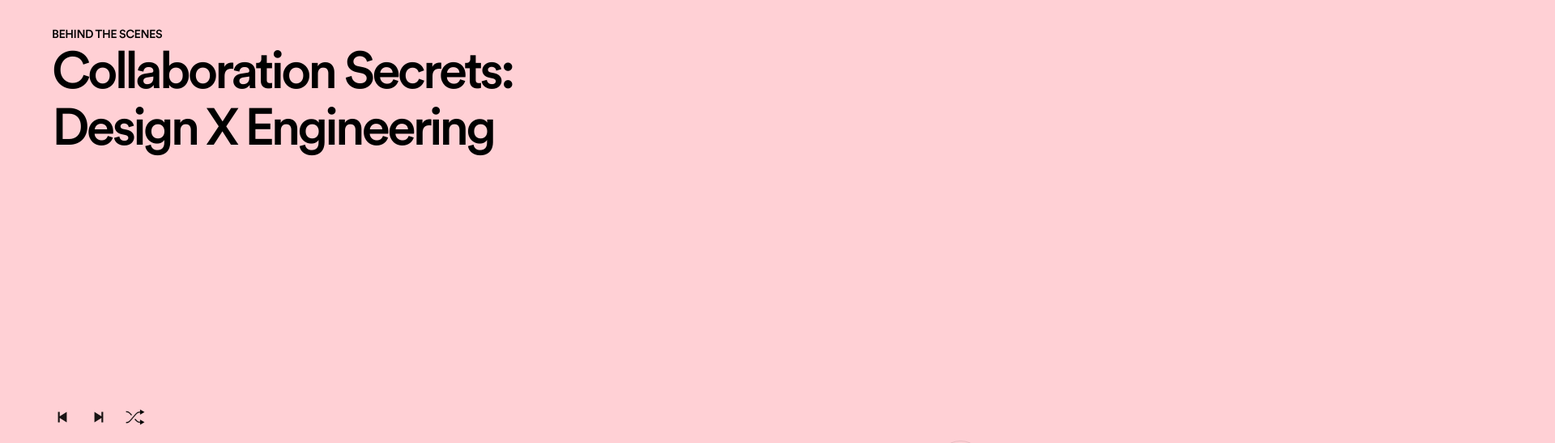
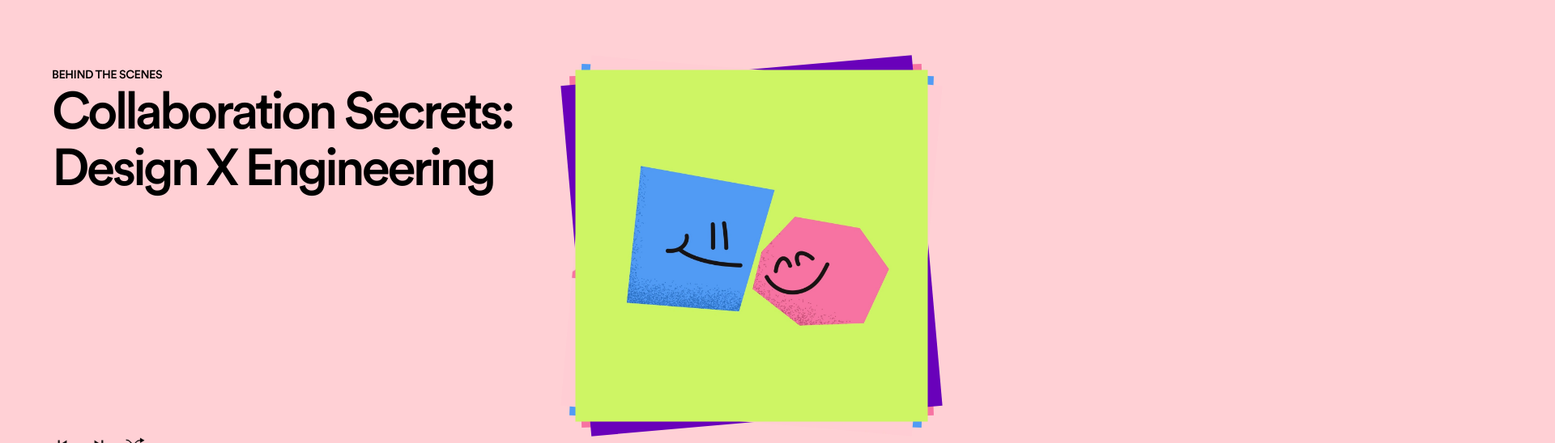
Before and after one commit to ArtisticH/spotify, a website: page index.html in a window 1280 px wide. Shown: the part 68-616 px from the top of the page at 81% size, 1920 px wide, since content can reach past the window. Drawn offline with nearby package versions, Linux system fonts and the light colour scheme.

Commit message:
showslide

```diff
--- a/index.html
+++ b/index.html
@@ -153,52 +153,50 @@
   <main id="main">
     <div class="width main">
       <div class="main__imgs">
-        <div class="main__imgs__frame">
-          <div class="main__imgs__frame__image-box">
-            <img class="main__imgs__frame__image-box__image" src="/public/img/main/main1.jpeg" alt="main1">
+        <div class="main__imgs__image-box">
+          <img class="main__imgs__image-box__image" src="/public/img/main/main15.jpeg" alt="main15">
         </div>
-          <div class="main__imgs__frame__image-box">
-            <img class="main__imgs__frame__image-box__image" src="/public/img/main/main22.jpeg" alt="main2">
+        <div class="main__imgs__image-box">
+          <img class="main__imgs__image-box__image" src="/public/img/main/main14.jpeg" alt="main14">
         </div>
-          <div class="main__imgs__frame__image-box">
-            <img class="main__imgs__frame__image-box__image" src="/public/img/main33.jpeg" alt="main3">
+        <div class="main__imgs__image-box">
+          <img class="main__imgs__image-box__image" src="/public/img/main/main13.jpeg" alt="main13">
         </div>
-          <div class="main__imgs__frame__image-box">
-            <img class="main__imgs__frame__image-box__image" src="/public/img/main/main4.jpeg" alt="main4">
+        <div class="main__imgs__image-box">
+          <img class="main__imgs__image-box__image" src="/public/img/main/main12.jpeg" alt="main12">
         </div>
-          <div class="main__imgs__frame__image-box">
-            <img class="main__imgs__frame__image-box__image" src="/public/img/main/main5.jpeg" alt="main5">
+        <div class="main__imgs__image-box">
+          <img class="main__imgs__image-box__image" src="/public/img/main/main11.jpeg" alt="main11">
         </div>
-          <div class="main__imgs__frame__image-box">
-            <img class="main__imgs__frame__image-box__image" src="/public/img/main/main6.jpeg" alt="main6">
+        <div class="main__imgs__image-box">
+          <img class="main__imgs__image-box__image" src="/public/img/main/main10.jpeg" alt="main10">
         </div>
-          <div class="main__imgs__frame__image-box">
-            <img class="main__imgs__frame__image-box__image" src="/public/img/main/main7.jpeg" alt="main7">
+        <div class="main__imgs__image-box">
+          <img class="main__imgs__image-box__image" src="/public/img/main/main9.jpeg" alt="main9">
         </div>
-          <div class="main__imgs__frame__image-box">
-            <img class="main__imgs__frame__image-box__image" src="/public/img/main/main8.jpeg" alt="main8">
+        <div class="main__imgs__image-box">
+          <img class="main__imgs__image-box__image" src="/public/img/main/main8.jpeg" alt="main8">
         </div>
-          <div class="main__imgs__frame__image-box">
-            <img class="main__imgs__frame__image-box__image" src="/public/img/main/main9.jpeg" alt="main9">
+        <div class="main__imgs__image-box">
+          <img class="main__imgs__image-box__image" src="/public/img/main/main7.jpeg" alt="main7">
         </div>
-          <div class="main__imgs__frame__image-box">
-            <img class="main__imgs__frame__image-box__image" src="/public/img/main/main10.jpeg" alt="main10">
+        <div class="main__imgs__image-box">
+          <img class="main__imgs__image-box__image" src="/public/img/main/main6.jpeg" alt="main6">
         </div>
-          <div class="main__imgs__frame__image-box">
-            <img class="main__imgs__frame__image-box__image" src="/public/img/main/main11.jpeg" alt="main11">
+        <div class="main__imgs__image-box">
+          <img class="main__imgs__image-box__image" src="/public/img/main/main5.jpeg" alt="main5">
         </div>
-          <div class="main__imgs__frame__image-box">
-            <img class="main__imgs__frame__image-box__image" src="/public/img/main/main12.jpeg" alt="main12">
+        <div class="main__imgs__image-box">
+          <img class="main__imgs__image-box__image" src="/public/img/main/main4.jpeg" alt="main4">
         </div>
-          <div class="main__imgs__frame__image-box">
-            <img class="main__imgs__frame__image-box__image" src="/public/img/main/main13.jpeg" alt="main13">
+        <div class="main__imgs__image-box">
+          <img class="main__imgs__image-box__image" src="/public/img/main/main3.jpeg" alt="main3">
         </div>
-          <div class="main__imgs__frame__image-box">
-            <img class="main__imgs__frame__image-box__image" src="/public/img/main/main14.jpeg" alt="main14">
+        <div class="main__imgs__image-box">
+          <img class="main__imgs__image-box__image" src="/public/img/main/main2.jpeg" alt="main2">
         </div>
-          <div class="main__imgs__frame__image-box">
-            <img class="main__imgs__frame__image-box__image" src="/public/img/main/main15.jpeg" alt="main15">
-          </div>
+        <div class="main__imgs__image-box">
+          <img class="main__imgs__image-box__image" src="/public/img/main/main1.jpeg" alt="main1">
         </div>
       </div>
       <div class="main__title">
--- a/public/css/style.css
+++ b/public/css/style.css
@@ -391,38 +391,100 @@ body.hidden {
 
 .main__imgs {
   grid-area: main-imgs;
-}
-
-.main__imgs__frame {
-  height: 450px;
-  display: flex;
-  align-items: center;
-  justify-content: center;
   position: relative;
-}
-
-.main__imgs__frame__image-box {
-  width: 85%;
-  aspect-ratio: 1 / 1;
+  height: 440px;
+}
+
+.main__imgs__image-box {
   position: absolute;
-  transform: translate(-50%, -50%);
   top: 50%;
   left: 200%;
-  opacity: 0;
+  transform: translate(-50%, -50%);
+  width: 370px;
+  aspect-ratio: 1 / 1;
   transition: left 0.4s ease-out;
 }
 
-.main__imgs__frame__image-box.stack {
-  left: 50%;
-  opacity: 1;
-}
-
-.main__imgs__frame__image-box__image {
+.main__imgs__image-box__image {
   width: 100%;
   aspect-ratio: 1 / 1;
   display: block;
   cursor: pointer;
-  box-shadow: rgba(0, 0, 0, 0) 2px 5px 27px;
+}
+
+/* 15가 가장 위에 */
+.main__imgs__image-box:nth-child(15).stacked {
+  left: 50%;
+}
+
+.main__imgs__image-box:nth-child(14).stacked {
+  transform: translate(-50%, -50%) rotate(5deg) scale(1);
+  left: 50%;
+}
+
+.main__imgs__image-box:nth-child(13).stacked {
+  transform: translate(-50%, -50%) rotate(-5deg) scale(1);
+  left: 50%;
+}
+
+.main__imgs__image-box:nth-child(12).stacked {
+  transform: translate(-50%, -50%) rotate(2deg) scale(1);
+  left: 50%;
+}
+
+.main__imgs__image-box:nth-child(11).stacked {
+  transform: translate(-50%, -50%) rotate(-2deg) scale(1);
+  left: 50%;
+}
+
+.main__imgs__image-box:nth-child(10).stacked {
+  transform: translate(-50%, -50%) rotate(0deg) scale(1);
+  left: 50%;
+}
+
+.main__imgs__image-box:nth-child(9).stacked {
+  transform: translate(-50%, -50%) rotate(5deg) scale(0.9);
+  left: 50%;
+}
+
+.main__imgs__image-box:nth-child(8).stacked {
+  transform: translate(-50%, -50%) rotate(-5deg) scale(0.85);
+  left: 50%;
+}
+
+.main__imgs__image-box:nth-child(7).stacked {
+  transform: translate(-50%, -50%) rotate(2deg) scale(0.8);
+  left: 50%;
+}
+
+.main__imgs__image-box:nth-child(6).stacked {
+  transform: translate(-50%, -50%) rotate(-2deg) scale(0.75);
+  left: 50%;
+}
+
+.main__imgs__image-box:nth-child(5).stacked {
+  transform: translate(-50%, -50%) rotate(0deg) scale(0.7);
+  left: 50%;
+}
+
+.main__imgs__image-box:nth-child(4).stacked {
+  transform: translate(-50%, -50%) rotate(-5deg) scale(0.65);
+  left: 50%;
+}
+
+.main__imgs__image-box:nth-child(3).stacked {
+  transform: translate(-50%, -50%) rotate(5deg) scale(0.6);
+  left: 50%;
+}
+
+.main__imgs__image-box:nth-child(2).stacked {
+  transform: translate(-50%, -50%) rotate(2deg) scale(0.55);
+  left: 50%;
+}
+
+.main__imgs__image-box:nth-child(1).stacked {
+  transform: translate(-50%, -50%) rotate(-2deg) scale(0.5);
+  left: 50%;
 }
 
 .main__title {
@@ -617,15 +679,15 @@ body.hidden {
     'main-btns main-imgs'
     'main-title main-title'
     'main-bar main-bar';
-    grid-template-columns: 1fr 9fr;
-  }
-
-  .main__imgs__frame {
-    height: 550px;
-  }
-
-  .main__imgs__frame__image-box {
-    width: 60%;
+    grid-template-columns: 0.5fr 95fr;
+  }
+
+  .main__imgs {
+    height: 520px;
+  }
+
+  .main__imgs__image-box {
+    width: 427px;
   }
 
   .main__btns {
@@ -672,10 +734,16 @@ body.hidden {
     'main-btns main-btns'
     'main-bar main-bar';
     grid-template-columns: 1fr 1fr;
-  }
-
-  .main__imgs__frame {
-    height: 450px;
+    padding-top: 50px;
+    padding-bottom: 15px;
+  }
+
+  .main__imgs {
+    height: 435px;
+  }
+
+  .main__imgs__image-box {
+    width: 435px;
   }
 
   .main__btns {
@@ -702,10 +770,6 @@ body.hidden {
   .main__title__title {
     font-size: 4rem;
     letter-spacing: -4px;
-  }
-
-  .main__imgs__frame__image-box {
-    width: 85%;
   }
 }
 
@@ -718,8 +782,23 @@ body.hidden {
     grid-template-columns: 1fr 4.5fr 4.5fr;
   }
 
-  .main__imgs__frame {
-    height: 550px;
+  .main__imgs {
+    height: 540px;
+  }
+
+  .main__imgs__image-box {
+    width: 540px;
+  }
+
+  .main__title {
+    position: relative;
+    top: 50%;
+    transform: translateY(-50%);
+  }
+
+  .main__title__title {
+    font-size: 4.5rem;
+    letter-spacing: -4.5px;
   }
 
   .main__btns {
--- a/public/js/app.js
+++ b/public/js/app.js
@@ -10,9 +10,14 @@ class Intro {
     this.$header = document.getElementById('header');
     this.$main = document.getElementById('main');
 
+    this.$mainImgBoxes = document.querySelectorAll('.main__imgs__image-box');
+    this.mainStackIndex = 14;
+
     this.animate = this.animate.bind(this);
     this.showFlower = this.showFlower.bind(this);
     this.disappearLogoAndFlower = this.disappearLogoAndFlower.bind(this);
+    this.showCards = this.showCards.bind(this);
+    this.autoSlide = this.autoSlide.bind(this);
   }
 
   animate({timing, draw, duration}) {
@@ -64,36 +69,36 @@ class Intro {
     this.$main.style.visibility = 'visible';
 
     // 📍 슬라이드 카드 등장
+    // this.showCards();
+  }
+
+  async showCards() {
+    let intervalId = setInterval(() => {
+      [...this.$mainImgBoxes][this.mainStackIndex].classList.add('stacked');
+      this.mainStackIndex--;
+
+      if(this.mainStackIndex < 0) {
+        clearInterval(intervalId);
+        // 마지막 imgBox까지 중앙으로 들어왔을때 (transition: left 0.4s라서)
+        // 자동 슬라이드 시작
+        new Promise((resolve) => {
+          setTimeout(() => {
+            this.autoSlide();
+            resolve();
+          }, 400);
+        })
+      }
+    }, 40);
+  }
+
+  autoSlide() {
+
   }
 }
 
 const intro = new Intro();
 intro.init();
-
-// 이미지 촤르륵 나타나
-const $mainImageBoxes = document.querySelectorAll('.main__img-title__images__image-box');
-let indexForZindexofImageBoxes = 15;
-let indexForStack = 0;
-
-[...$mainImageBoxes].forEach(imageBox => {
-  imageBox.style.zIndex = `${indexForZindexofImageBoxes}`;
-  indexForZindexofImageBoxes--;
-});
-
-document.addEventListener('DOMContentLoaded', () => {
-  setTimeout(() => {
-
-    // let intervalId = setInterval(() => {
-    //   [...$mainImageBoxes][indexForStack].classList.add('stack');
-    //   indexForStack++;
-
-    //   if(indexForStack >= $mainImageBoxes.length) {
-    //     clearInterval(intervalId);
-    //     imgAutoSlide();
-    //   }
-    // }, 30);
-  }, 4000);
-});
+intro.showCards();
 
 const mainSubjects = [
   "BEHIND THE SCENES",
@@ -131,75 +136,8 @@ const mainTitles = [
   'Beyond "Good Job": How to Give Impactful Feedback'
 ];
 
-const $progressCurrentNum = document.querySelector('.main__progress-scroll__progress__current-number');
-const $progressSubject = document.querySelector('.main__img-title__title-box__box__subject');
-const $progressTitle = document.querySelector('.main__img-title__title-box__box__title');
 const backgroundColorBlue = '#a4c8d7';
 const backgroundColorOrange = '#fcba4a';
-
-let progressCurrentNum = 1;
-let countReverse = 14;
-
-function imgAutoSlide() {
-  $progressCurrentNum.textContent = '01';
-  $progressSubject.textContent = mainSubjects[0];
-  $progressTitle.textContent = mainTitles[0];
-  $main.style.backgroundColor = '';
-  $header.style.backgroundColor = '';
-
-  let progressInterval = setInterval(async () => {
-    let currentNum = progressCurrentNum + 1 < 10 ? '0' + (progressCurrentNum + 1) : progressCurrentNum + 1;
-    $progressCurrentNum.textContent = currentNum
-    $progressSubject.textContent = mainSubjects[progressCurrentNum];
-    $progressTitle.textContent = mainTitles[progressCurrentNum];
-    console.log(currentNum, mainSubjects[progressCurrentNum], mainTitles[progressCurrentNum], progressCurrentNum);
-    $mainImageBoxes[progressCurrentNum - 1].style.left = `200%`;
-
-
-    switch(progressCurrentNum) {
-      case 4: case 6: case 7: case 9: case 10: case 14:
-        $main.style.backgroundColor = backgroundColorOrange;
-        $header.style.backgroundColor = backgroundColorOrange;
-        break;
-      case 3:
-        $main.style.backgroundColor = backgroundColorBlue;
-        $header.style.backgroundColor = backgroundColorBlue;
-        break;
-      default:
-        $main.style.backgroundColor = '';
-        $header.style.backgroundColor = '';
-    }
-
-    progressCurrentNum++;
-
-    if(progressCurrentNum >= 15) {
-      clearInterval(progressInterval);
-      progressCurrentNum = 1;
-      console.log('끝', progressCurrentNum)
-
-      await new Promise((resolve) => {
-        setTimeout(() => {
-          resolve();
-        }, 5000)
-      })
-
-      let intervalId = setInterval(() => {
-        [...$mainImageBoxes][countReverse].style.left = '50%';
-        countReverse--;
-        console.log(countReverse)
-        if(countReverse < 0) {
-          clearInterval(intervalId);
-          countReverse = 14;
-          imgAutoSlide();
-        }
-      }, 30);
-
-      return;
-    }
-  }, 5000);
-
-  return;
-}
 
 // -------------------------------------------------------------------------------------------------------------------------------------------------------------------------------------------------
 // Events
```
Lines whose indentation alone changed are shown as unchanged.
